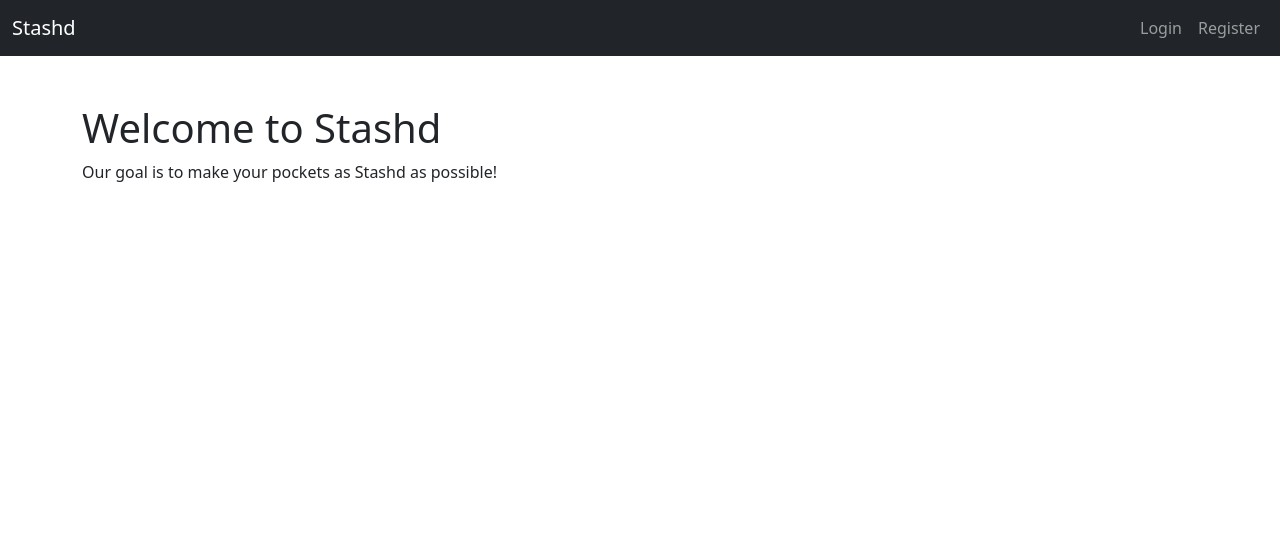
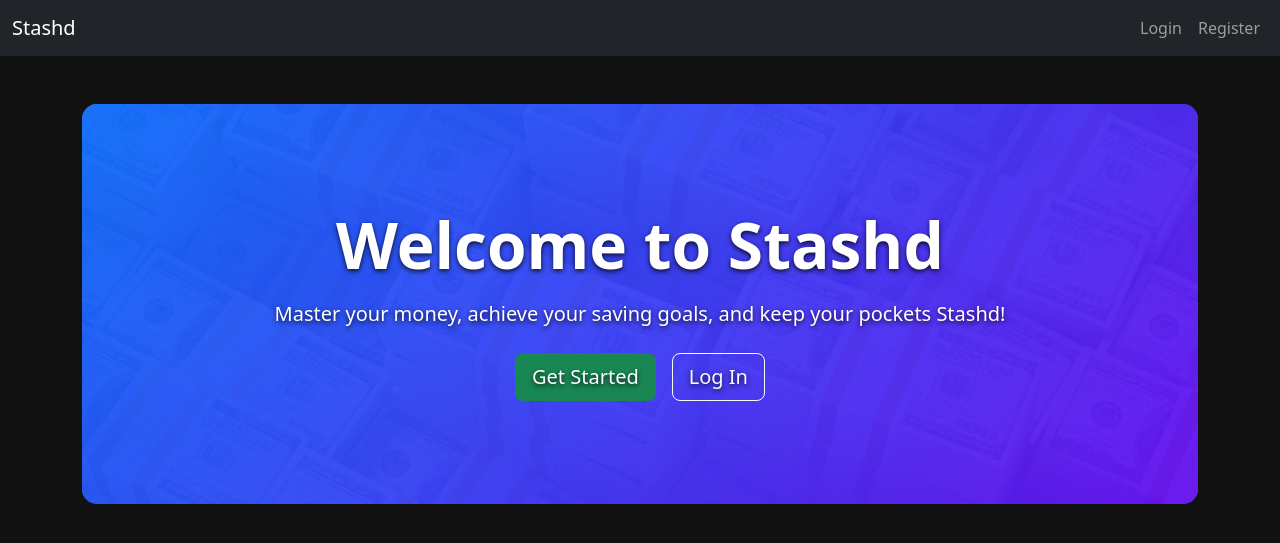
Before and after one commit to madstercoder7/Stashd, a Flask app: page / in a window 1280 px wide. Shown: the top 543 px of the page. Run offline with Flask 3, Linux system fonts and the light colour scheme; some libraries are stand-ins or nearby versions.

Commit message:
Fixed UI for dashboard and landing

```diff
--- /dev/null
+++ b/static/styles.css
@@ -0,0 +1,96 @@
+html, body {
+    background-color: #121212 !important;
+    color: #f8f9fa;
+    font-family: 'Segoe UI', Tahoma, Geneva, Verdana, sans-serif;
+    overflow-x: hidden;
+}
+
+.container, .card, .accordion, .accordion-item, .accordion-button, .table, .card-header, .card-body, .accordion-body {
+    background-color: #121212 !important;
+    color: #f8f9fa !important;
+}
+
+.accordion-button.collapsed {
+    background-color: #1e1e1e !important;
+}
+
+.accrodion-button:not(.collapsed) {
+    background-color: #1e1e1e !important;
+}
+
+.form-control, .form-select {
+    background-color: #1e1e1e !important;
+    color: #f8f9fa;
+    border: 1px solid #444 !important;
+}
+
+.form-control:focus, .form-select:focus {
+    box-shadow: none;
+    border-color: #888 !important;
+}
+
+a, .nav-link {
+    color: #f8f9fa;
+}
+
+.navbar-dark .navbar-nav, .nav-link {
+    color: #f8f9fa;
+    transition: color 0.2s;
+}
+
+.navbar-dark, .navbar-nav, .nav-link:hover {
+    color: #00d1b2;
+}
+
+.toast {
+    opacity: 0.95;
+}
+
+.landing-hero {
+    position: relative;
+    color: #fff;
+    text-align: center;
+    overflow: hidden;
+    width: 100%;
+    height: 50vh;
+    display: flex;
+    flex-direction: column;
+    justify-content: center;
+    align-items: center;
+    background: linear-gradient(135deg, #0d6efd 0%, #6610f2 100%);
+    padding: 2rem;
+    margin: 0;
+    box-shadow: none;
+    border-radius: 15px;
+}
+
+.landing-hero::before {
+    content: "";
+    position: absolute;
+    inset: 0;
+    background: url("images/money.png") center/cover no-repeat;
+    opacity: 0.2;
+    z-index: 1;
+}
+
+.landing-hero::after {
+    content: "";
+    position: absolute;
+    inset: 0;
+    background: linear-gradient(135deg, rgba(13, 110, 253, 0.7), rgba(102, 16, 242, 0.7));
+    z-index: 2;
+}
+
+.landing-hero h1, .landing-hero p, .landing-hero .btn {
+    position: relative;
+    z-index: 3;
+    text-shadow: 0 2px 5px rgba(0, 0, 0, 0.8);
+}
+
+.landing-hero, .btn {
+    font-weight: 500;
+}
+
+.landing-hero h1, .landing-hero p {
+    text-shadow: 0 2px 5px rgba(0, 0, 0, 0,7);
+}
--- a/templates/landing.html
+++ b/templates/landing.html
@@ -2,6 +2,18 @@
 {% block title %}Personal Finance Tracker{% endblock %}
 
 {% block content %}
-<h1>Welcome to Stashd</h1>
-<p>Our goal is to make your pockets as Stashd as possible!</p>
+<div class="landing-hero text-center text-white py-5">
+    <h1 class="display-3 fw-bold mb-3">Welcome to Stashd</h1>
+    <p class="lead mb-4">Master your money, achieve your saving goals, and keep your pockets Stashd!</p>
+    {% if not current_user.is_authenticated %}
+    <div class="d-flex justify-content-center gap-3">
+        <a href="{{ url_for('register') }}" class="btn btn-lg btn-success">Get Started</a>
+        <a href="{{ url_for('login') }}" class="btn btn-lg btn-outline-light">Log In</a>
+    </div>
+    {% else %}
+    <div class="d-flex justify-content-center">
+        <a href="{{ url_for('dashboard') }}" class="btn btn-lg btn-primary">Go to Dashboard</a>
+    </div>
+    {% endif %}
+</div>
 {% endblock %}
```
Also changed, not shown: templates/dashboard.html (+72 -70 lines), static/images/money.png (added).
